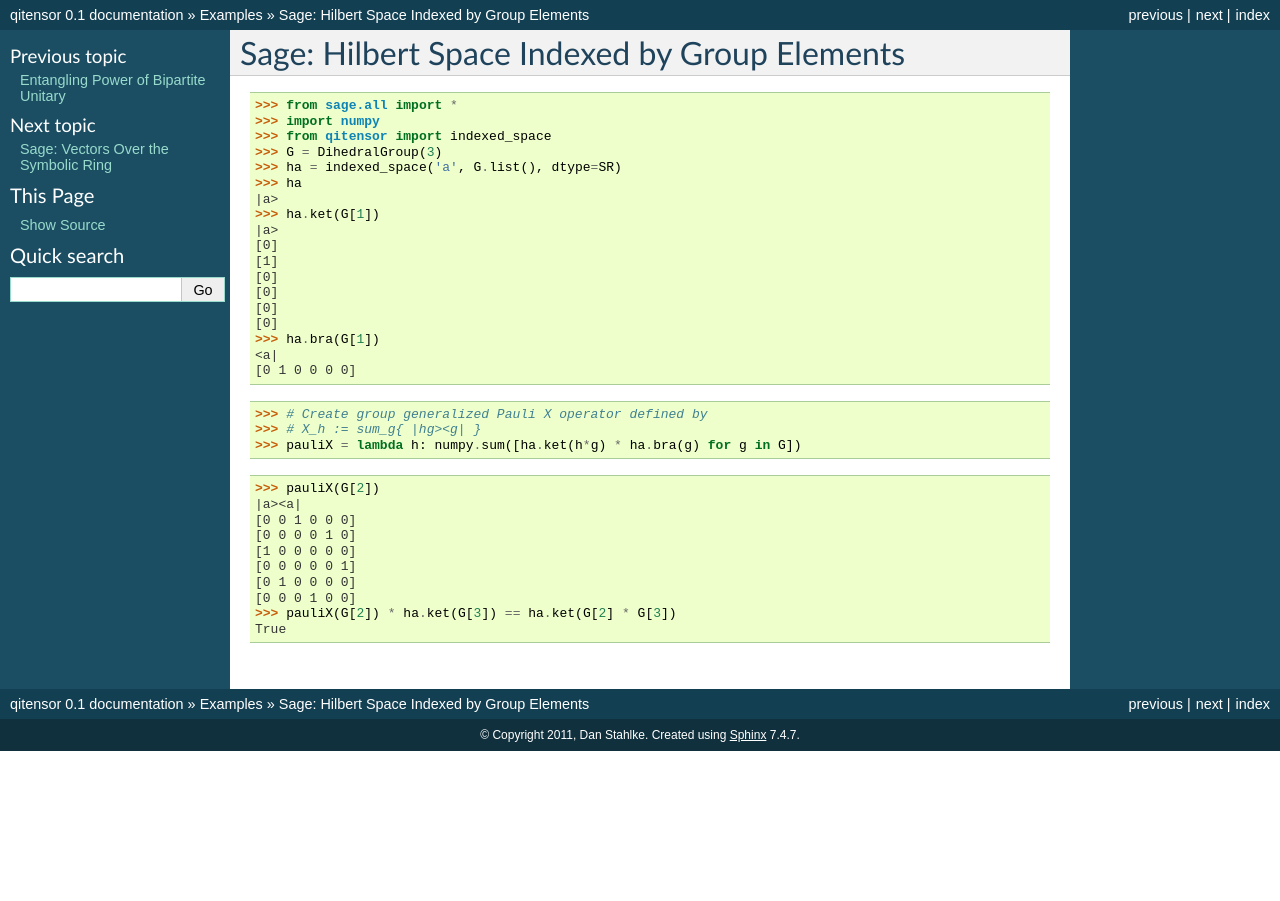
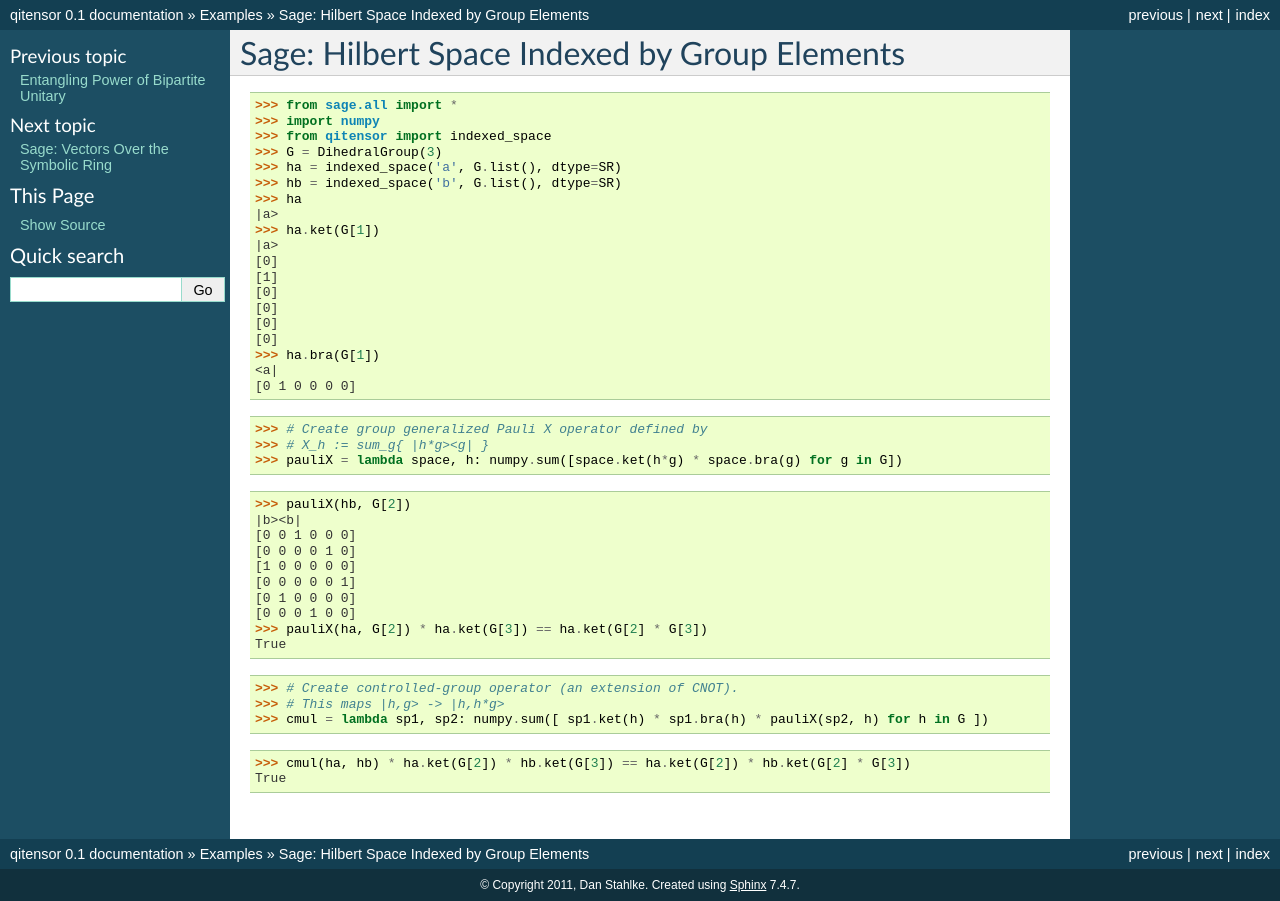
Before and after one commit to dstahlke/qitensor, a Sphinx documentation site: the page built from doc/examples/group_indices.rst, in a window 1280 px wide. Built offline with Sphinx 7.4.7, drawn with Linux system fonts in a browser that asks for light colours; formulas are drawn with MathJax 3.

Commit message:
cmul example

```diff
--- a/doc/examples/group_indices.rst
+++ b/doc/examples/group_indices.rst
@@ -6,6 +6,7 @@ Sage: Hilbert Space Indexed by Group Elements
     >>> from qitensor import indexed_space # doctest: +SKIP
     >>> G = DihedralGroup(3) # doctest: +SKIP
     >>> ha = indexed_space('a', G.list(), dtype=SR) # doctest: +SKIP
+    >>> hb = indexed_space('b', G.list(), dtype=SR) # doctest: +SKIP
     >>> ha # doctest: +SKIP
     |a>
     >>> ha.ket(G[1]) # doctest: +SKIP
@@ -21,16 +22,23 @@ Sage: Hilbert Space Indexed by Group Elements
     [0 1 0 0 0 0]
 
     >>> # Create group generalized Pauli X operator defined by
-    >>> # X_h := sum_g{ |hg><g| }
-    >>> pauliX = lambda h: numpy.sum([ha.ket(h*g) * ha.bra(g) for g in G]) # doctest: +SKIP
+    >>> # X_h := sum_g{ |h*g><g| }
+    >>> pauliX = lambda space, h: numpy.sum([space.ket(h*g) * space.bra(g) for g in G]) # doctest: +SKIP
 
-    >>> pauliX(G[2]) # doctest: +SKIP
-    |a><a|
+    >>> pauliX(hb, G[2]) # doctest: +SKIP
+    |b><b|
     [0 0 1 0 0 0]
     [0 0 0 0 1 0]
     [1 0 0 0 0 0]
     [0 0 0 0 0 1]
     [0 1 0 0 0 0]
     [0 0 0 1 0 0]
-    >>> pauliX(G[2]) * ha.ket(G[3]) == ha.ket(G[2] * G[3]) # doctest: +SKIP
+    >>> pauliX(ha, G[2]) * ha.ket(G[3]) == ha.ket(G[2] * G[3]) # doctest: +SKIP
     True
+
+    >>> # Create controlled-group operator (an extension of CNOT).
+    >>> # This maps |h,g> -> |h,h*g>
+    >>> cmul = lambda sp1, sp2: numpy.sum([ sp1.ket(h) * sp1.bra(h) * pauliX(sp2, h) for h in G ]) # doctest: +SKIP
+
+    >>> cmul(ha, hb) * ha.ket(G[2]) * hb.ket(G[3]) == ha.ket(G[2]) * hb.ket(G[2] * G[3]) # doctest: +SKIP
+    True
```
Also changed, not shown: 1 other file.
